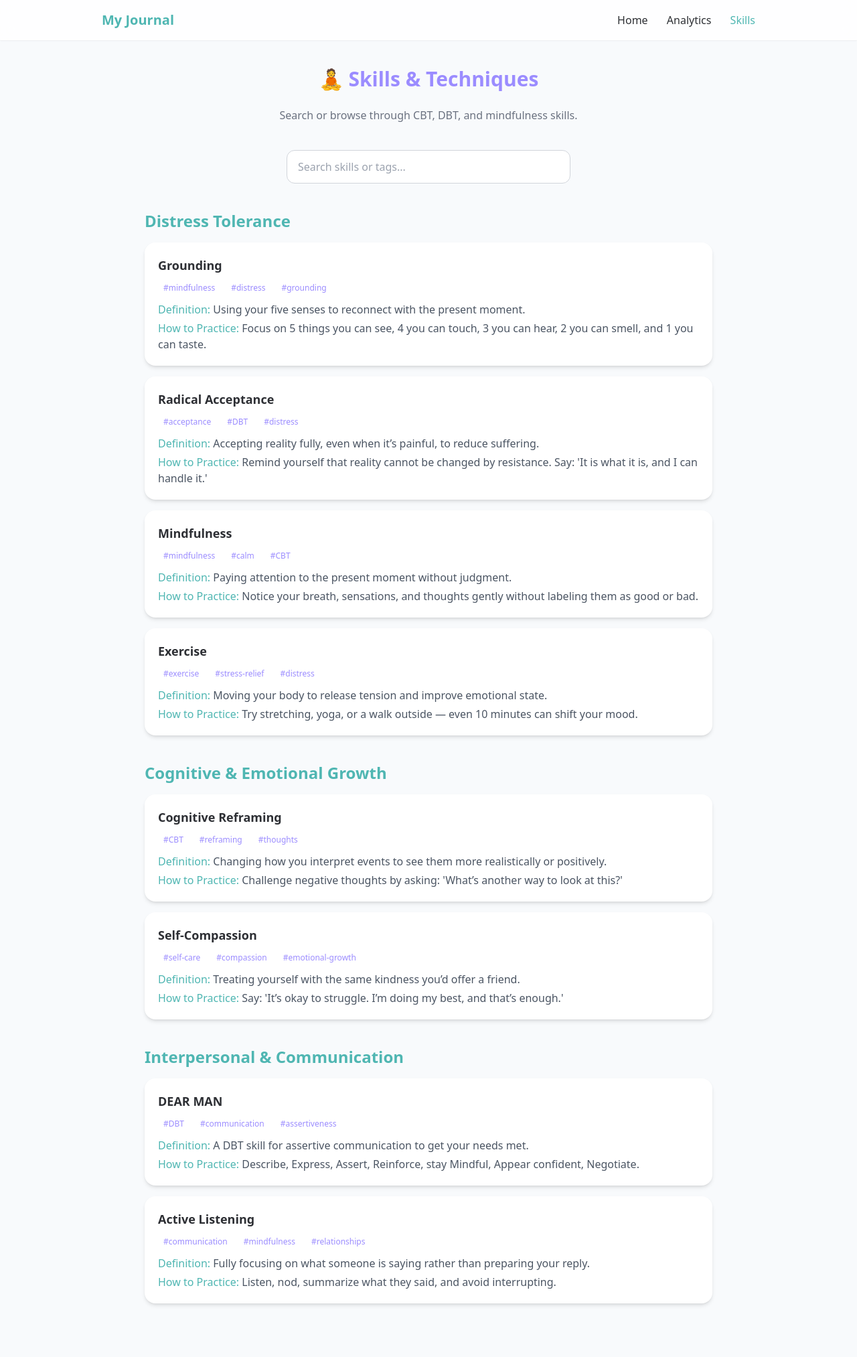
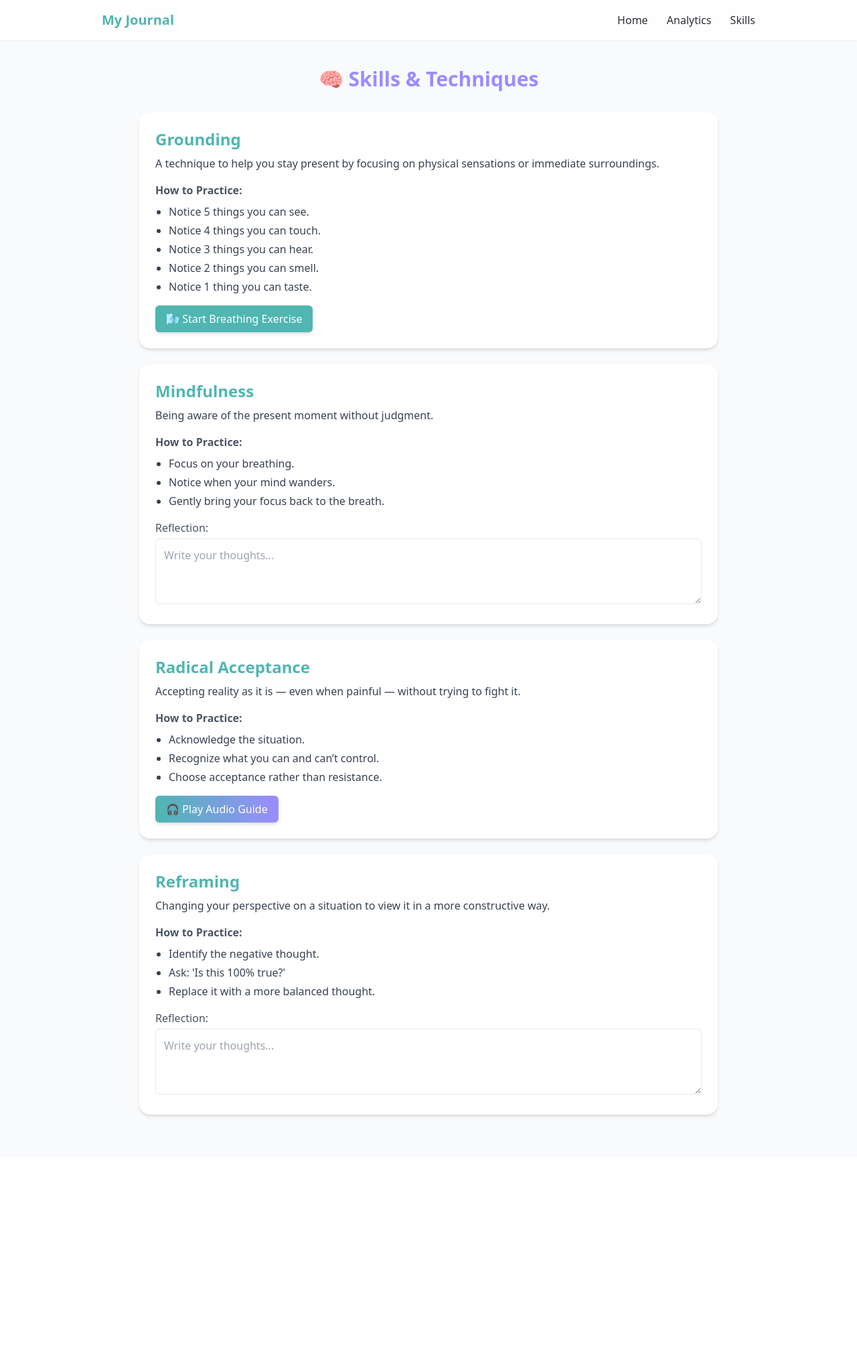
Before and after one commit to blunte3/LoveLove, a Flask app: page /skills in a window 1280 px wide. Shown: the whole page at 67% size. After the commit the page ends 1669 px from the top, so only its background shows below. Run offline with Flask 3, Linux system fonts and the light colour scheme; some libraries are stand-ins or nearby versions.

Commit message:
Interactiveness in Skills
Added interaction possibility in skills page for certain skills

```diff
--- a/app.py
+++ b/app.py
@@ -6,6 +6,71 @@ from collections import Counter
 import re
 
 app = Flask(__name__)
+
+# ----- SKILL DATABASE -----
+skills_db = {
+    "Mindfulness": {
+        "category": "Distress Tolerance",
+        "definition": "Mindfulness is the practice of being fully present and aware of your thoughts, feelings, and surroundings without judgment.",
+        "how_to": [
+            "Sit or lie down comfortably.",
+            "Focus on your breath — the inhale and exhale.",
+            "Notice sensations in your body.",
+            "When your mind wanders, gently return to your breath."
+        ],
+        "enhancements": {
+            "guided_breathing": True,
+            "reflection": True,
+            "related": ["Grounding", "Radical Acceptance"]
+        }
+    },
+    "Grounding": {
+        "category": "Distress Tolerance",
+        "definition": "Grounding techniques bring your focus to the present moment to help reduce anxiety, panic, or dissociation.",
+        "how_to": [
+            "Name 5 things you can see.",
+            "Name 4 things you can touch.",
+            "Name 3 things you can hear.",
+            "Name 2 things you can smell.",
+            "Name 1 thing you can taste."
+        ],
+        "enhancements": {
+            "guided_breathing": False,
+            "reflection": True,
+            "related": ["Mindfulness", "Deep Breathing"]
+        }
+    },
+    "Cognitive Reframing": {
+        "category": "Cognitive Skills",
+        "definition": "Reframing is changing how you think about a situation to view it from a more balanced and positive perspective.",
+        "how_to": [
+            "Identify a stressful thought or belief.",
+            "Ask: Is this 100% true? What are other possible perspectives?",
+            "Replace the thought with a more realistic, helpful one.",
+            "Reflect on how this changes how you feel."
+        ],
+        "enhancements": {
+            "guided_breathing": False,
+            "reflection": True,
+            "related": ["Self Compassion", "Cognitive Distortions"]
+        }
+    },
+    "Radical Acceptance": {
+        "category": "Emotion Regulation",
+        "definition": "Radical acceptance means fully accepting reality as it is — not fighting against what you cannot change.",
+        "how_to": [
+            "Acknowledge your pain and discomfort.",
+            "Remind yourself that reality cannot be changed by denial.",
+            "Say to yourself: 'It is what it is, even if I don’t like it.'",
+            "Focus your energy on what you can control next."
+        ],
+        "enhancements": {
+            "guided_breathing": True,
+            "reflection": True,
+            "related": ["Mindfulness", "Acceptance and Commitment"]
+        }
+    }
+}
 
 # Initialize database
 def init_db():
@@ -126,65 +191,68 @@ def view_entry(entry_id):
 
     return render_template("entry.html", date=date, journal_type=journal_type, entry_data=entry_data, content=content)
 
-@app.route('/skills')
+@app.route("/skills")
 def skills():
-    skills_data = {
-        "Distress Tolerance": [
-            {
-                "name": "Grounding",
-                "definition": "Using your five senses to reconnect with the present moment.",
-                "how_to": "Focus on 5 things you can see, 4 you can touch, 3 you can hear, 2 you can smell, and 1 you can taste.",
-                "tags": ["mindfulness", "distress", "grounding"]
-            },
-            {
-                "name": "Radical Acceptance",
-                "definition": "Accepting reality fully, even when it’s painful, to reduce suffering.",
-                "how_to": "Remind yourself that reality cannot be changed by resistance. Say: 'It is what it is, and I can handle it.'",
-                "tags": ["acceptance", "DBT", "distress"]
-            },
-            {
-                "name": "Mindfulness",
-                "definition": "Paying attention to the present moment without judgment.",
-                "how_to": "Notice your breath, sensations, and thoughts gently without labeling them as good or bad.",
-                "tags": ["mindfulness", "calm", "CBT"]
-            },
-            {
-                "name": "Exercise",
-                "definition": "Moving your body to release tension and improve emotional state.",
-                "how_to": "Try stretching, yoga, or a walk outside — even 10 minutes can shift your mood.",
-                "tags": ["exercise", "stress-relief", "distress"]
-            }
-        ],
-        "Cognitive & Emotional Growth": [
-            {
-                "name": "Cognitive Reframing",
-                "definition": "Changing how you interpret events to see them more realistically or positively.",
-                "how_to": "Challenge negative thoughts by asking: 'What’s another way to look at this?'",
-                "tags": ["CBT", "reframing", "thoughts"]
-            },
-            {
-                "name": "Self-Compassion",
-                "definition": "Treating yourself with the same kindness you’d offer a friend.",
-                "how_to": "Say: 'It’s okay to struggle. I’m doing my best, and that’s enough.'",
-                "tags": ["self-care", "compassion", "emotional-growth"]
-            }
-        ],
-        "Interpersonal & Communication": [
-            {
-                "name": "DEAR MAN",
-                "definition": "A DBT skill for assertive communication to get your needs met.",
-                "how_to": "Describe, Express, Assert, Reinforce, stay Mindful, Appear confident, Negotiate.",
-                "tags": ["DBT", "communication", "assertiveness"]
-            },
-            {
-                "name": "Active Listening",
-                "definition": "Fully focusing on what someone is saying rather than preparing your reply.",
-                "how_to": "Listen, nod, summarize what they said, and avoid interrupting.",
-                "tags": ["communication", "mindfulness", "relationships"]
-            }
-        ]
+    skills_db = {
+        "Grounding": {
+            "category": "Distress Tolerance",
+            "definition": "A technique to help you stay present by focusing on physical sensations or immediate surroundings.",
+            "steps": [
+                "Notice 5 things you can see.",
+                "Notice 4 things you can touch.",
+                "Notice 3 things you can hear.",
+                "Notice 2 things you can smell.",
+                "Notice 1 thing you can taste."
+            ],
+            "enhancement": "breathe"
+        },
+        "Mindfulness": {
+            "category": "Mindfulness",
+            "definition": "Being aware of the present moment without judgment.",
+            "steps": [
+                "Focus on your breathing.",
+                "Notice when your mind wanders.",
+                "Gently bring your focus back to the breath."
+            ],
+            "enhancement": "reflection"
+        },
+        "Radical Acceptance": {
+            "category": "Distress Tolerance",
+            "definition": "Accepting reality as it is — even when painful — without trying to fight it.",
+            "steps": [
+                "Acknowledge the situation.",
+                "Recognize what you can and can’t control.",
+                "Choose acceptance rather than resistance."
+            ],
+            "enhancement": "audio"
+        },
+        "Reframing": {
+            "category": "Goals & Values",
+            "definition": "Changing your perspective on a situation to view it in a more constructive way.",
+            "steps": [
+                "Identify the negative thought.",
+                "Ask: 'Is this 100% true?'",
+                "Replace it with a more balanced thought."
+            ],
+            "enhancement": "reflection"
+        }
     }
-    return render_template("skills.html", skills_data=skills_data)
+
+    return render_template("skills.html", skills=skills_db)
+
+@app.route("/skill/<name>")
+def skill_detail(name):
+    skill = skills_db.get(name)
+    if not skill:
+        return render_template("skill_detail.html", skill={
+            "name": name,
+            "category": "Unknown",
+            "definition": "Skill not found.",
+            "how_to": [],
+            "enhancements": {}
+        })
+    skill["name"] = name
+    return render_template("skill_detail.html", skill=skill)
 
 if __name__ == "__main__":
     app.run(debug=True)
--- a/templates/skills.html
+++ b/templates/skills.html
@@ -14,75 +14,76 @@
   </style>
 </head>
 <body class="bg-[var(--bg-light)] text-[var(--text-dark)] font-sans min-h-screen">
-
-  <!-- Navbar -->
   <nav class="bg-white/80 backdrop-blur-md shadow-sm sticky top-0 z-10">
     <div class="max-w-5xl mx-auto flex justify-between items-center py-4 px-6">
       <h1 class="text-xl font-semibold text-[var(--primary)]">My Journal</h1>
       <div class="space-x-6">
-        <a href="{{ url_for('home') }}" class="hover:text-[var(--primary)] font-medium">Home</a>
-        <a href="{{ url_for('analytics') }}" class="hover:text-[var(--primary)] font-medium">Analytics</a>
-        <a href="{{ url_for('skills') }}" class="text-[var(--primary)] font-medium">Skills</a>
+        <a href="{{ url_for('home') }}" class="text-[var(--text-dark)] hover:text-[var(--primary)] font-medium">Home</a>
+        <a href="{{ url_for('analytics') }}" class="text-[var(--text-dark)] hover:text-[var(--primary)] font-medium">Analytics</a>
+        <a href="{{ url_for('skills') }}" class="text-[var(--text-dark)] hover:text-[var(--primary)] font-medium">Skills</a>
       </div>
     </div>
   </nav>
 
-  <!-- Content -->
-  <main class="max-w-4xl mx-auto px-6 py-10">
-    <h2 class="text-3xl font-bold text-center mb-6 text-[var(--secondary)]">🧘 Skills & Techniques</h2>
-    <p class="text-center text-gray-500 mb-10">Search or browse through CBT, DBT, and mindfulness skills.</p>
+  <main class="max-w-4xl mx-auto px-4 py-10">
+    <h2 class="text-3xl font-bold mb-8 text-center text-[var(--secondary)]">🧠 Skills & Techniques</h2>
 
-    <!-- Search -->
-    <div class="flex justify-center mb-10">
-      <input id="searchBar" type="text" placeholder="Search skills or tags..."
-             class="w-full md:w-1/2 px-4 py-3 border border-gray-300 rounded-xl focus:outline-none focus:ring-2 focus:ring-[var(--primary)] transition">
-    </div>
+    {% for name, skill in skills.items() %}
+      <div class="bg-white rounded-2xl shadow-md p-6 mb-6">
+        <h3 class="text-2xl font-semibold text-[var(--primary)] mb-2">{{ name }}</h3>
+        <p class="text-gray-700 mb-4">{{ skill.definition }}</p>
 
-    {% for category, skills in skills_data.items() %}
-      <section class="mb-10 skill-category">
-        <h3 class="text-2xl font-semibold text-[var(--primary)] mb-4">{{ category }}</h3>
+        <div class="mb-4">
+          <h4 class="font-semibold text-gray-600 mb-2">How to Practice:</h4>
+          <ul class="list-disc pl-5 space-y-1 text-gray-700">
+            {% for step in skill.steps %}
+              <li>{{ step }}</li>
+            {% endfor %}
+          </ul>
+        </div>
 
-        <div class="space-y-4">
-          {% for skill in skills %}
-            <div class="skill-card bg-white rounded-2xl shadow-md p-5 hover:shadow-lg transition"
-                 data-name="{{ skill.name | lower }}"
-                 data-tags="{{ ' '.join(skill.tags) | lower }}">
-              <h4 class="font-semibold text-lg text-[var(--text-dark)]">{{ skill.name }}</h4>
-              <div class="mt-2 mb-2 flex flex-wrap gap-2">
-                {% for tag in skill.tags %}
-                  <span class="text-xs bg-[var(--secondary)]/10 text-[var(--secondary)] px-2 py-1 rounded-full">#{{ tag }}</span>
-                {% endfor %}
-              </div>
-              <p class="text-gray-600"><span class="font-medium text-[var(--primary)]">Definition:</span> {{ skill.definition }}</p>
-              <p class="text-gray-600 mt-1"><span class="font-medium text-[var(--primary)]">How to Practice:</span> {{ skill.how_to }}</p>
-            </div>
-          {% endfor %}
-        </div>
-      </section>
+        {% if skill.enhancement == "breathe" %}
+          <div class="mt-4">
+            <button onclick="startBreathing()" class="bg-[var(--primary)] text-white px-4 py-2 rounded-md shadow-md hover:scale-105 transition">
+              🌬️ Start Breathing Exercise
+            </button>
+            <div id="breathe-circle" class="w-24 h-24 mx-auto mt-4 rounded-full bg-[var(--secondary)] opacity-60 animate-pulse hidden"></div>
+          </div>
+        {% elif skill.enhancement == "reflection" %}
+          <div class="mt-4">
+            <label class="block font-medium text-gray-600 mb-1">Reflection:</label>
+            <textarea class="w-full border rounded-md p-3 text-gray-700" rows="3" placeholder="Write your thoughts..."></textarea>
+          </div>
+        {% elif skill.enhancement == "audio" %}
+          <div class="mt-4">
+            <button onclick="alert('Playing calming guide...')" class="bg-gradient-to-r from-[var(--primary)] to-[var(--secondary)] text-white px-4 py-2 rounded-md shadow-md hover:scale-105 transition">
+              🎧 Play Audio Guide
+            </button>
+          </div>
+        {% endif %}
+      </div>
     {% endfor %}
   </main>
 
-  <!-- Search Filtering Script -->
   <script>
-    const searchBar = document.getElementById("searchBar");
-    const skillCards = document.querySelectorAll(".skill-card");
+    function startBreathing() {
+      const circle = document.getElementById("breathe-circle");
+      circle.classList.remove("hidden");
+      let phase = 0;
+      const phases = ["Breathe In...", "Hold...", "Breathe Out..."];
+      const text = document.createElement("div");
+      text.className = "text-center mt-4 font-semibold text-gray-700";
+      circle.parentNode.appendChild(text);
 
-    searchBar.addEventListener("input", () => {
-      const query = searchBar.value.toLowerCase();
+      const cycle = () => {
+        text.textContent = phases[phase % 3];
+        circle.style.transform = phase % 3 === 1 ? "scale(1.2)" : "scale(1)";
+        phase++;
+      };
 
-      skillCards.forEach(card => {
-        const name = card.dataset.name;
-        const tags = card.dataset.tags;
-
-        if (name.includes(query) || tags.includes(query)) {
-          card.classList.remove("hidden");
-          card.classList.add("opacity-100");
-        } else {
-          card.classList.add("hidden");
-          card.classList.remove("opacity-100");
-        }
-      });
-    });
+      cycle();
+      setInterval(cycle, 4000);
+    }
   </script>
 </body>
 </html>
```
Also changed, not shown: templates/skill_details.html (added, +117 -0 lines).
